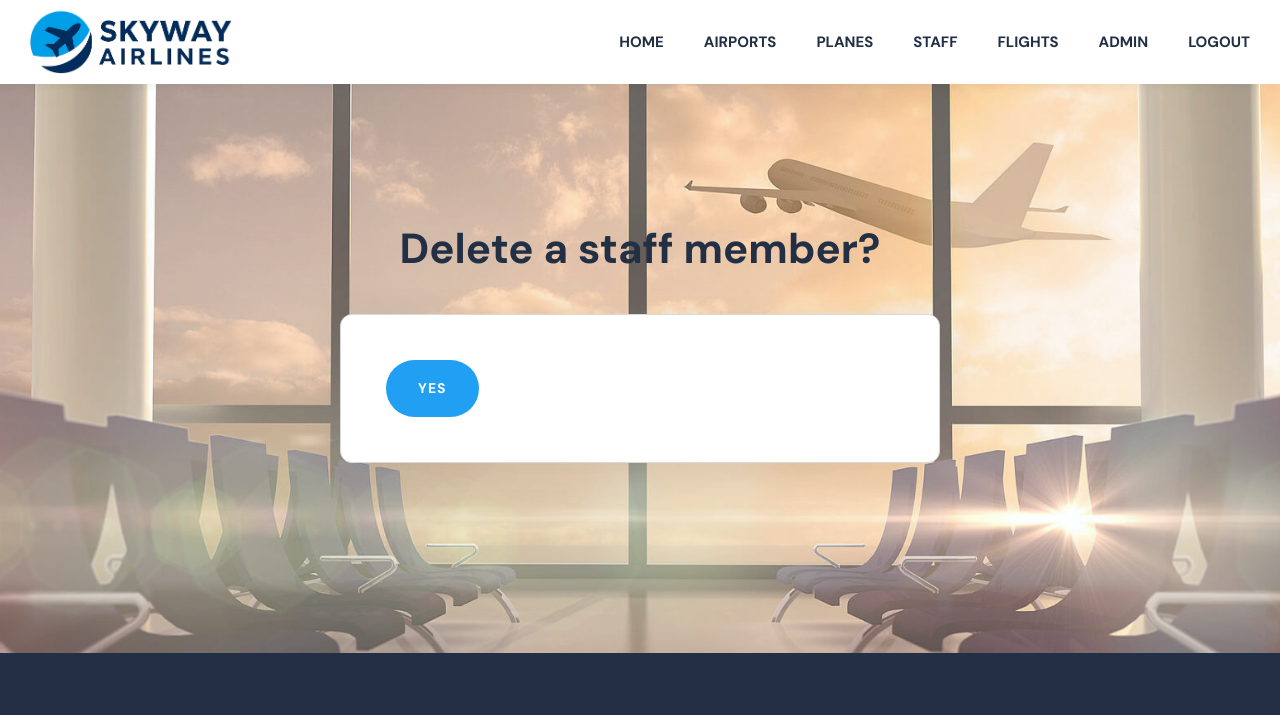
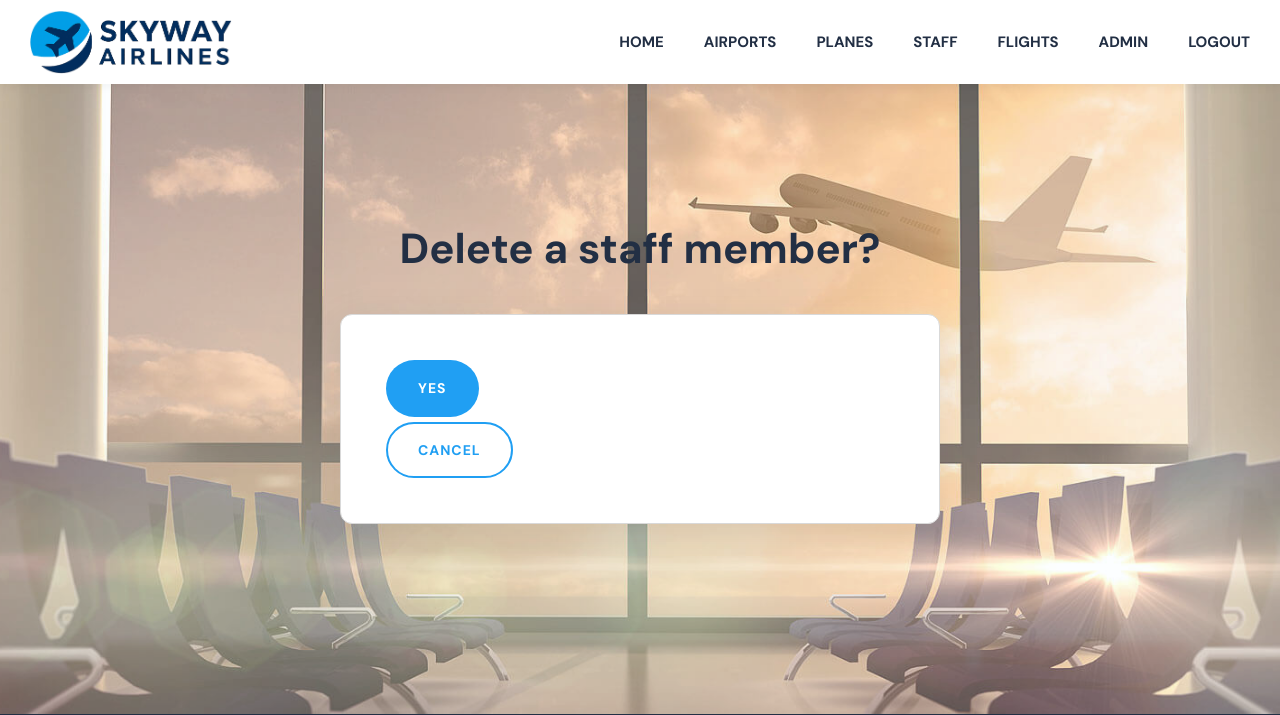
Before and after one commit to Slava-Nykonenko/skyway-airlines, a Django app: page /staff/4/delete/ in a window 1280 px wide. Shown: the top 715 px of the page. Run offline with Django 5.2, Linux system fonts and the light colour scheme; a user stored in the database is signed in; data comes from the database, SQL or seed files in the repository; parts of the project's set-up code (start-up, migrations or seed data) failed here and were passed over.

Commit message:
added 'Cancel' button to delete confirmation templates

```diff
--- a/templates/management/airport_confirm_delete.html
+++ b/templates/management/airport_confirm_delete.html
@@ -10,5 +10,6 @@
     {% csrf_token %}
 
     <input type="submit" value="Yes" class="btn btn-danger">
+    <input type="reset" value="Cancel" class="btn btn-secondary">
   </form>
 {% endblock %}
--- a/templates/management/flight_confirm_delete.html
+++ b/templates/management/flight_confirm_delete.html
@@ -10,5 +10,6 @@
     {% csrf_token %}
 
     <input type="submit" value="Yes" class="btn btn-danger">
+    <input type="reset" value="Cancel" class="btn btn-secondary">
   </form>
 {% endblock %}
--- a/templates/management/plane_confirm_delete.html
+++ b/templates/management/plane_confirm_delete.html
@@ -10,5 +10,6 @@
     {% csrf_token %}
 
     <input type="submit" value="Yes" class="btn btn-danger">
+    <input type="reset" value="Cancel" class="btn btn-secondary">
   </form>
 {% endblock %}
--- a/templates/management/staff_confirm_delete.html
+++ b/templates/management/staff_confirm_delete.html
@@ -10,5 +10,6 @@
     {% csrf_token %}
 
     <input type="submit" value="Yes" class="btn btn-danger">
+    <input type="reset" value="Cancel" class="btn btn-secondary">
   </form>
 {% endblock %}
```
